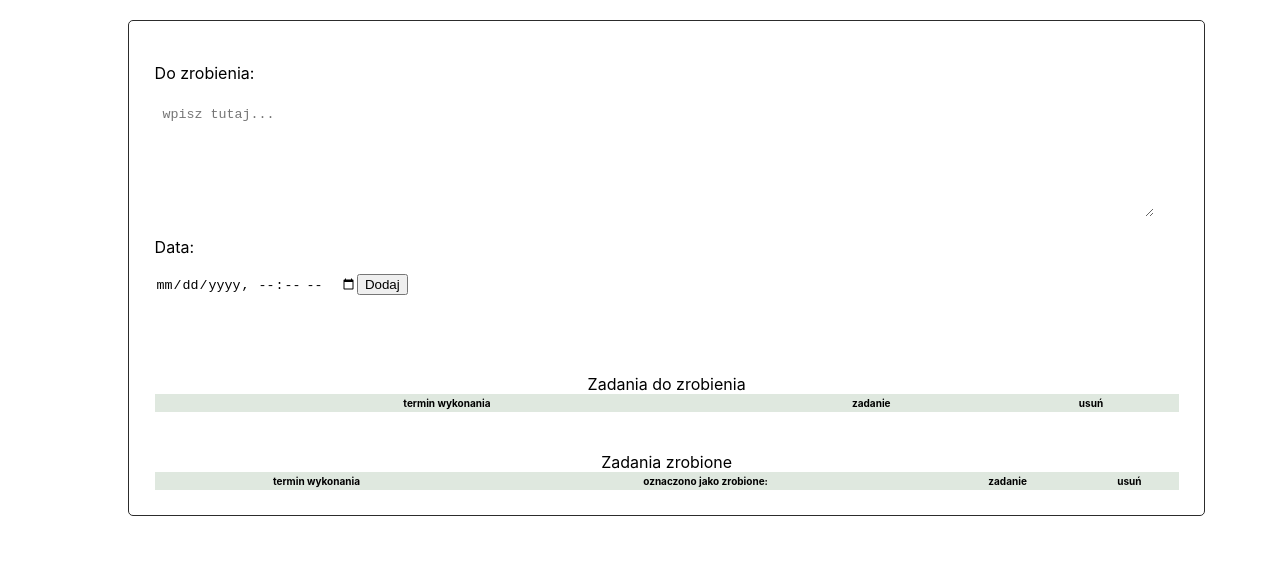
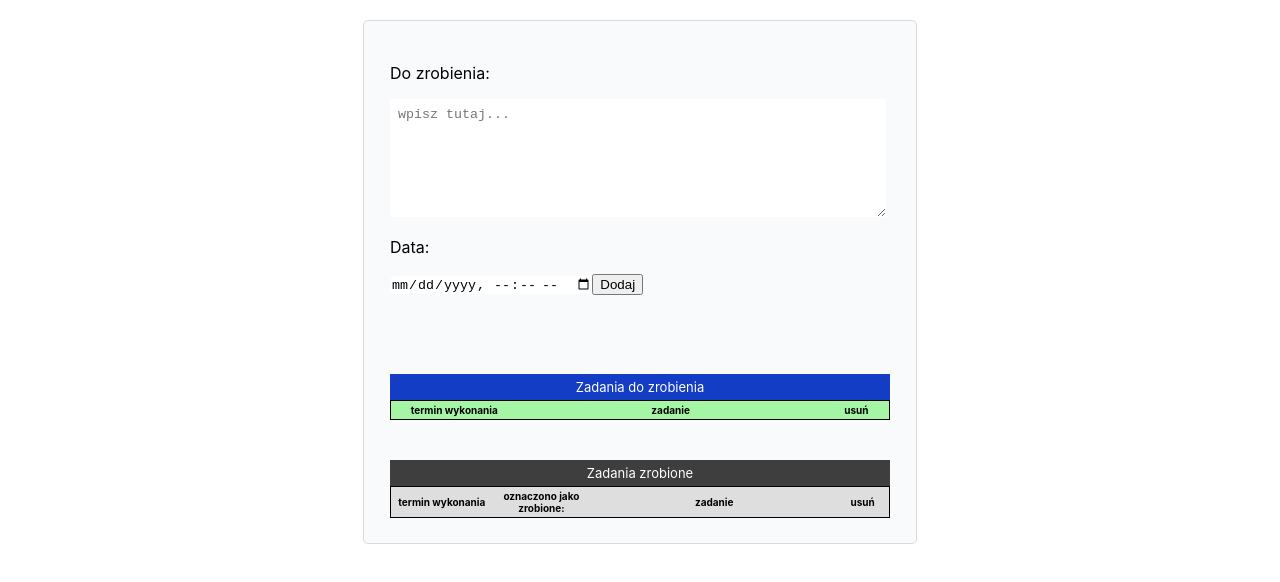
Before and after one commit to bart-1/todolist-hooks, a React (Create React App) app: page / in a window 1280 px wide. Shown: the top 582 px of the page. Built offline with nearby package versions, Linux system fonts and the light colour scheme.

Commit message:
css in tables

```diff
--- a/package.json
+++ b/package.json
@@ -6,6 +6,7 @@
     "@testing-library/jest-dom": "^5.14.1",
     "@testing-library/react": "^11.2.7",
     "@testing-library/user-event": "^12.8.3",
+    "node-sass": "^6.0.1",
     "react": "^17.0.2",
     "react-dom": "^17.0.2",
     "react-scripts": "4.0.3",
--- a/src/components/App.js
+++ b/src/components/App.js
@@ -4,7 +4,7 @@ import FinishedTasksList from './FinishedTasksList';
 import Input from './Input';
 import ToDoList from './ToDoList';
 
-import '../styles/App.css';
+import '../styles/App.scss';
 import { AppContext } from './AppContext';
 
 const App = () => {
@@ -32,7 +32,7 @@ const App = () => {
     setActualDate(actualDate)
     setRangeDate(rangeDate)
 
-  }, [taskBody])
+  }, [taskBody, tasks])
 
   const handleInputChange = e => {
     if (e.target.name === 'task') {
--- a/src/components/FinishedTasksList.js
+++ b/src/components/FinishedTasksList.js
@@ -1,6 +1,8 @@
 import React, {useContext} from 'react';
 import { AppContext } from './AppContext';
 import Task from './Task';
+
+import '../styles/FinishedTasksList.css';
 
 const FinishedTasksList = () => {
     const { tasks } = useContext(AppContext);
--- a/src/components/Input.js
+++ b/src/components/Input.js
@@ -1,5 +1,7 @@
 import React, { useContext } from "react";
 import { AppContext } from "./AppContext";
+
+import '../styles/Input.css';
 
 const Input = props => {
     const { actualDate } = useContext(AppContext);
--- a/src/components/ToDoList.js
+++ b/src/components/ToDoList.js
@@ -1,6 +1,8 @@
 import React, { useContext } from 'react';
 import { AppContext } from './AppContext';
 import Task from './Task';
+
+import '../styles/ToDoList.scss';
 
 
 const ToDoList = () => {
--- a/src/styles/App.css
+++ /dev/null
@@ -1,51 +0,0 @@
-.app {
-    position: absolute;
-    width: 80%;
-    max-height: 100vh;
-    margin: 20px 10%;
-    display: flex;
-    flex-direction: column;
-    border:1px solid rgb(44, 44, 44);
-    border-radius: 5px;
-    padding: 2%;
-    overflow-y: scroll;
-}
-
-input {
-    transition: width 0.6s;
-    outline: none;
-    border: none;
-    margin-bottom: 5vh;
-    border-radius: 5px;
-}
-
-input:focus {
-    border: none;
-    outline: none;
-    background: rgb(243, 243, 200);
-}
-
-textarea {
-    width: 96%;
-    padding: 1vh 1vh 10vh;
-    outline: none;
-    border: none;
-
-}
-textarea:focus,
-textarea:hover {
-    background: rgb(243, 243, 200);
-}
-
-
-
-table {
-    width: 100%;
-    margin-top: 5vh;
-    background: rgb(223, 232, 223);
-    text-align: center;
-}
-
-th {
-    font-size: x-small;
-}
--- /dev/null
+++ b/src/styles/App.scss
@@ -0,0 +1,52 @@
+.app {
+    width: 80%;
+    max-width: 500px;
+    max-height: 800px;
+    margin: 20px auto;
+    display: flex;
+    flex-direction: column;
+    background: rgb(249, 250, 252);
+    border: 1px solid rgb(218, 218, 218);
+    border-radius: 5px;
+    padding: 2%;
+    overflow-y: auto;
+    box-shadow: rgb(44, 44, 44);
+}
+
+table {
+    width: 100%;
+    margin-top: 5vh;
+    background: rgb(164, 245, 164);
+    text-align: center;
+    border: 1px solid #000;
+}
+caption {
+    font-size: small;
+    background: rgb(19, 61, 197);
+    color: white;
+    padding: 5px;
+}
+
+tr>th {
+    background: rgb(164, 245, 164);
+    font-size: x-small;
+}
+
+tr:nth-child(odd) {
+    background: rgb(109, 248, 109);
+
+}
+
+td {
+    font-size: x-small;
+}
+
+td:last-child, th:last-child {
+    width: 10%;
+}
+td:first-child, th:first-child {
+    width: 20%;
+}
+td:nth-last-child(2), th:nth-last-child(2) {
+    width: 50%;
+}
--- /dev/null
+++ b/src/styles/FinishedTasksList.css
@@ -0,0 +1,4 @@
+table[id="done"],
+#done>caption {
+    filter: grayscale(1);
+}
--- /dev/null
+++ b/src/styles/Input.css
@@ -0,0 +1,27 @@
+input {
+    transition: width 0.6s;
+    outline: none;
+    border: none;
+    margin-bottom: 5vh;
+    border-radius: 5px;
+}
+
+input:focus,
+input:hover {
+    border: none;
+    outline: none;
+    background: rgb(216, 243, 200);
+}
+
+textarea {
+    width: 96%;
+    padding: 1vh 1vh 10vh;
+    outline: none;
+    border: none;
+
+}
+
+textarea:focus,
+textarea:hover {
+    background: rgb(222, 255, 202);
+}
```
Also changed, not shown: src/styles/ToDoList.scss (added), 1 other file (tests, documents, lock files or other folders).
